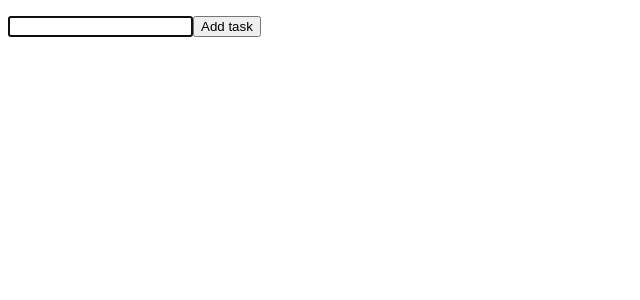
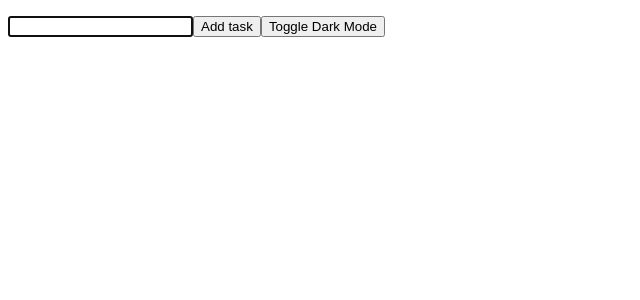
Before and after one commit to YujinOk/React-studies, a React (Vite) app: page / in a window 1280 px wide. Shown: the top 300 px of the page, without its empty margins (0-640 px from the left). Built offline with nearby package versions, Linux system fonts and the light colour scheme.

Commit message:
i need to practice more on custom hooks but was great to learn this

```diff
--- a/src/App.jsx
+++ b/src/App.jsx
@@ -10,8 +10,10 @@ import "./app.scss";
 const App = () => {
   const [todo, setTodo] = useState("");
   const [todos, setTodos] = useState([]);
+  const [isDarkMode, toggleDarkMode] = useToggle(false);
   const inputRef = useRef();
   const btnRef = useRef();
+  const btn2Ref = useRef();
 
   const handleClickOutside = useCallback(
     (event) => {
@@ -20,7 +22,8 @@ const App = () => {
 
       if (
         !inputRef.current.contains(event.target) &&
-        !btnRef.current.contains(event.target)
+        !btnRef.current.contains(event.target) &&
+        !btn2Ref.current.contains(event.target)
       ) {
         // if event.taget property arent the same as my input OR btn
         alert("add task2");
@@ -58,7 +61,13 @@ const App = () => {
   }, [todos]);
   console.log(todos);
   return (
-    <>
+    <div
+      style={{
+        background: isDarkMode ? "#333" : "white",
+        color: isDarkMode ? "white" : "#333",
+        minHeight: "100vh",
+      }}
+    >
       {renderedTodos}
       <label htmlFor="name">
         <input
@@ -72,8 +81,21 @@ const App = () => {
           Add task
         </button>
       </label>
-    </>
+
+      <button ref={btn2Ref} onClick={toggleDarkMode}>
+        Toggle Dark Mode
+      </button>
+    </div>
   );
 };
 
+function useToggle(initialValue) {
+  const [value, setValue] = useState(initialValue);
+
+  function toggle() {
+    setValue((currentVal) => !currentVal);
+  }
+
+  return [value, toggle];
+}
 export default App;
```
